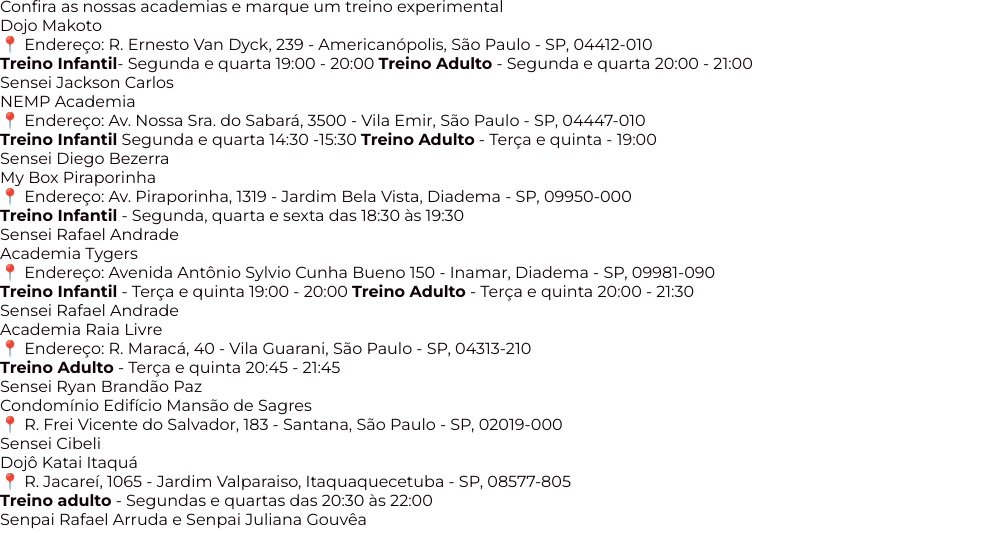
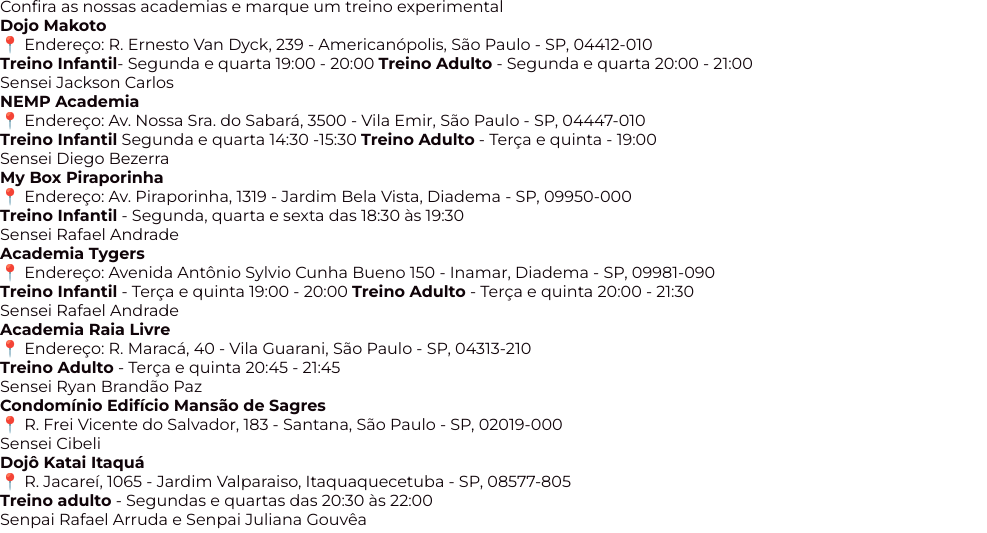
Before and after one commit to sophyafaixaazul/Site-MJJ-CodificADAs-2026, a plain HTML site: page unidades.html in a window 1280 px wide. Shown: the part 308-841 px from the top of the page, without its empty margins (0-987 px from the left). Drawn offline with Linux system fonts and the light colour scheme; a web font is replaced by a local one.

Commit message:
nome das academias destacadas.

```diff
--- a/unidades.html
+++ b/unidades.html
@@ -26,45 +26,45 @@
 
             <ul>
 
-                <li> Dojo Makoto
+                <li> <b>Dojo Makoto</b>
                     <p> 📍 Endereço: R. Ernesto Van Dyck, 239 - Americanópolis, São Paulo - SP, 04412-010</p>
                     <p> <b>Treino Infantil</b>- Segunda e quarta 19:00 - 20:00
                         <b>Treino Adulto</b> - Segunda e quarta 20:00 - 21:00</p>
                     <p> Sensei Jackson Carlos</p>
                 </li>
 
-                <li>NEMP Academia
+                <li> <b>NEMP Academia</b>
                     <p> 📍 Endereço: Av. Nossa Sra. do Sabará, 3500 - Vila Emir, São Paulo - SP, 04447-010</p>
                     <p> <b>Treino Infantil</b> Segunda e quarta 14:30 -15:30
                         <b>Treino Adulto</b> - Terça e quinta - 19:00</p>
                     <p> Sensei Diego Bezerra</p>
                 </li>
 
-                <li>My Box Piraporinha
+                <li> <b>My Box Piraporinha</b>
                     <p> 📍 Endereço: Av. Piraporinha, 1319 - Jardim Bela Vista, Diadema - SP, 09950-000</p>
                     <p> <b>Treino Infantil</b> - Segunda, quarta e sexta das 18:30 às 19:30
                     <p> Sensei Rafael Andrade</p>
                 </li>
 
-                <li>Academia Tygers
+                <li> <b>Academia Tygers</b>
                     <p> 📍 Endereço: Avenida Antônio Sylvio Cunha Bueno 150 - Inamar, Diadema - SP, 09981-090</p>
                     <p> <b>Treino Infantil</b> - Terça e quinta 19:00 - 20:00
                         <b>Treino Adulto</b> - Terça e quinta 20:00 - 21:30</p>
                     <p> Sensei Rafael Andrade</p>
                 </li>
 
-                <li>Academia Raia Livre
+                <li> <b>Academia Raia Livre</b>
                     <p> 📍 Endereço: R. Maracá, 40 - Vila Guarani, São Paulo - SP, 04313-210</p>
                     <p> <b>Treino Adulto</b> - Terça e quinta 20:45 - 21:45</p>
                     <p> Sensei Ryan Brandão Paz</p>
                 </li>
 
-                <li>Condomínio Edifício Mansão de Sagres
+                <li> <b>Condomínio Edifício Mansão de Sagres</b>
                     <p> 📍 R. Frei Vicente do Salvador, 183 - Santana, São Paulo - SP, 02019-000</p>
                     <p>	Sensei Cibeli</p>
                 </li>
 
-                <li>Dojô Katai Itaquá
+                <li> <b>Dojô Katai Itaquá</b>
                     <p> 📍 R. Jacareí, 1065 - Jardim Valparaiso, Itaquaquecetuba - SP, 08577-805</p>
                     <p> <b>Treino adulto</b> - Segundas e quartas das 20:30 às 22:00</p>
                     <p>	Senpai Rafael Arruda e Senpai Juliana Gouvêa</p>
```
